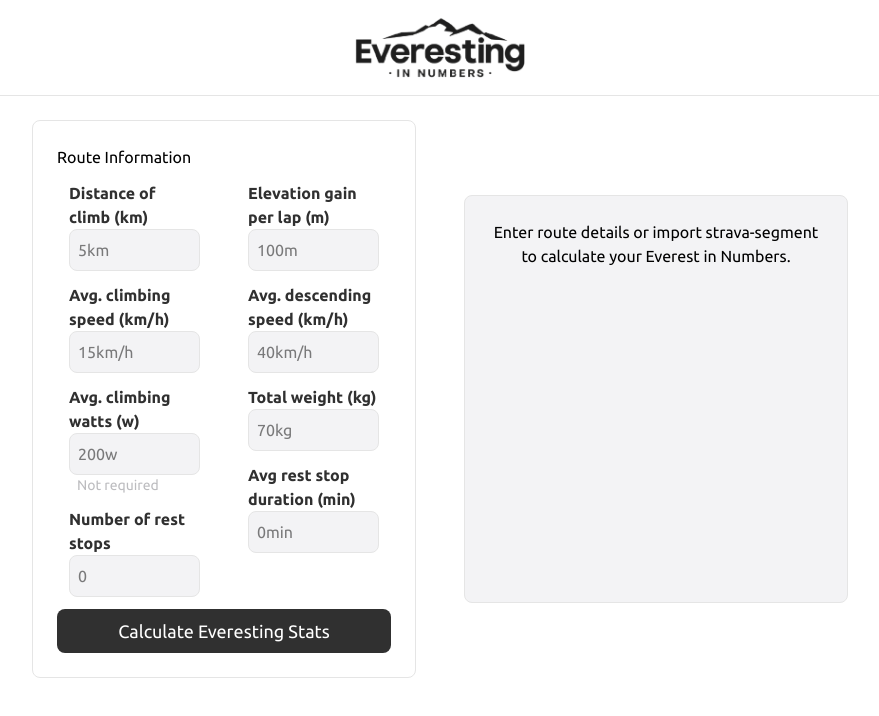
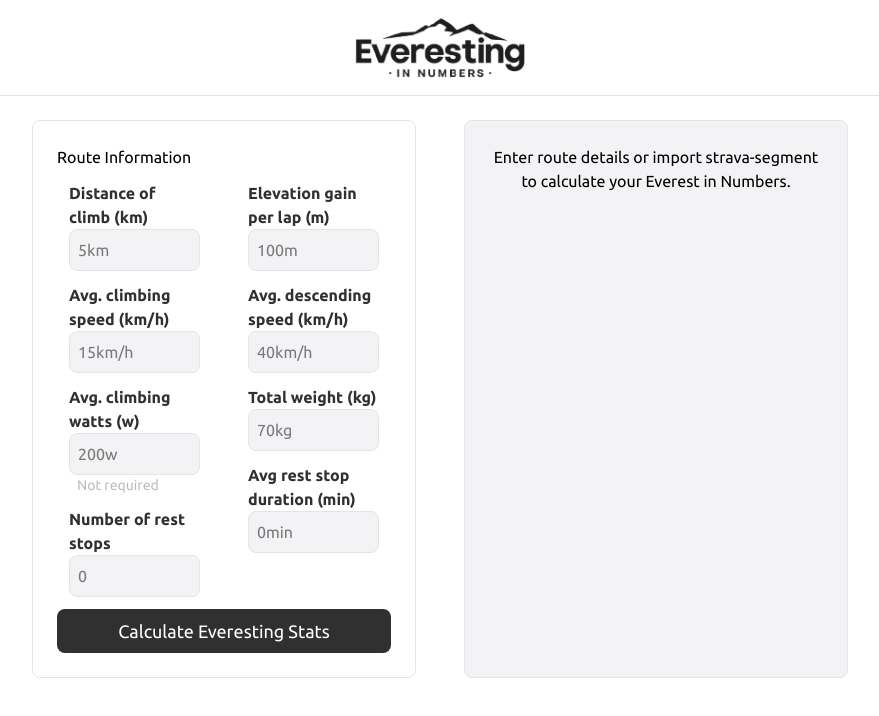
Before and after one commit to SASMIDT03/EverestingInNumbers, a React (Vite) app: page / in a window 1280 px wide. Shown: the top 716 px of the page, without its empty margins (200-1079 px from the left). Built offline with nearby package versions, Linux system fonts and the light colour scheme.

Commit message:
Both the form and the display boxes are now the same height always.

```diff
--- a/src/App.tsx
+++ b/src/App.tsx
@@ -39,7 +39,7 @@ function App() {
             </input>
             */}
 
-            <div className="flex flex-row items-center">
+            <div className="flex flex-row items-stretch">
                 <RouteForm onCalculate={handleCalculation}/>
                 <StatsDisplay stats={results}/>
             </div>
```
